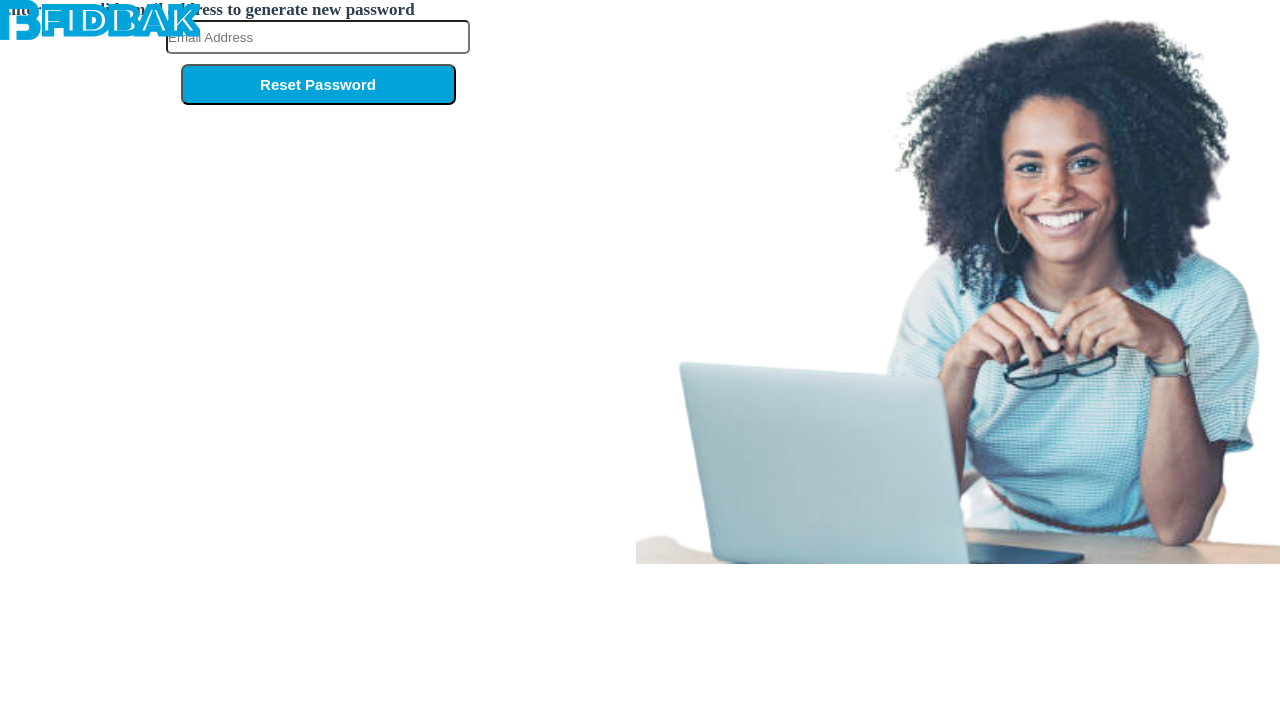
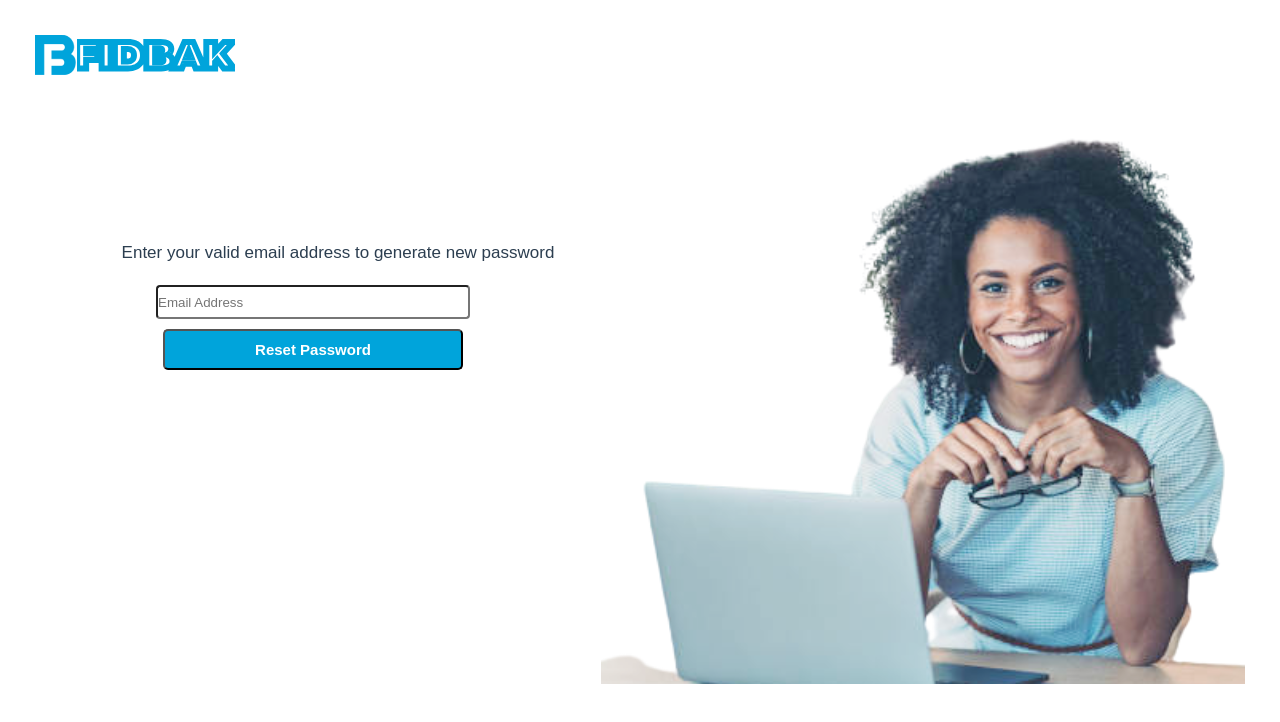
Before and after one commit to victorraji/bfree-fidbak-app, a Vue app: page /reset-password in a window 1280 px wide. Shown: the top 722 px of the page. Built offline with nearby package versions, Linux system fonts and the light colour scheme.

Commit message:
Fixed some changes on reset password

```diff
--- a/src/router/index.js
+++ b/src/router/index.js
@@ -1,6 +1,5 @@
 import Vue from 'vue'
 import VueRouter from 'vue-router'
-import Home from '../views/Home.vue'
 import ResetPassword from '../views/ResetPassword.vue'
 import LandingPage from '../views/LandingPage.vue'
 import Dashboard from '../views/Dashboard.vue'
@@ -11,7 +10,8 @@ const routes = [
   {
     path: '/',
     name: 'Home',
-    component: Home
+    component: LandingPage
+
   },
   {
     path: '/reset-password',
@@ -22,11 +22,6 @@ const routes = [
     path: '/Dashboard',
     name: 'Dashboard',
     component: Dashboard
-  },
-  {
-    path: '/LandingPage',
-    name: 'LandingPage',
-    component: LandingPage
   },
   {
     path: '/about',
--- a/src/views/LandingPage.vue
+++ b/src/views/LandingPage.vue
@@ -13,7 +13,7 @@
       </div>
     </div>
     <div class="body-image">
-      <!-- <img src="../assets/Frame 51.jpg" alt="A lady sitting behind a laptop"> -->
+      <img src="../assets/Frame 51.jpg" alt="A lady sitting behind a laptop">
     </div>
   </div>
 </template>
--- a/src/views/ResetPassword.vue
+++ b/src/views/ResetPassword.vue
@@ -6,11 +6,11 @@
     </div>
     <div class="body-content">
       <div class="reset-form">
-        <h3>Enter your valid email address to generate new password</h3>
+        <h3 class="frm-content">Enter your valid email address to generate new password</h3>
         <form>
-          <input type="email" required placeholder="Email Address" />
+          <input type="email" required placeholder="Email Address" font-awesome-icon :icon="['fas' ,'email']" />
         </form>
-        <button @click="reset()">Reset Password</button>
+         <button @click="reset()">Reset Password</button>
       </div>
       <div class="body-image">
         <img src="../assets/landingimage.svg" alt="landing-image" />
@@ -27,6 +27,7 @@ export default {
   methods: {
     reset () {
       console.log('password sent')
+      // this.$router.push('/')
     }
   }
 }
@@ -37,57 +38,67 @@ export default {
   margin: 0;
   padding: 0;
 }
-body {
-  position: relative;
+body{
+  width: 100%;
+  height: 100%;
 }
 .head-logo {
-  position: absolute;
-  top: 0;
-  left: 0;
   display: flex;
   justify-content: start;
+  margin: 20px;
+  padding: 15px;
 }
-.body-content {
+.body-content{
   display: grid;
   grid-template-columns: 1fr 1fr;
+  height: 80%;
+  width: 90%;
+  margin: 15px;
+  padding: 10px;
 }
-
-reset-form {
+.reset-form {
+  padding: 20px;
+  margin-top: 100px;
+}
+ .frm-content {
+   padding-left:20px;
+   margin-left: 30px;
   text-align: center;
-  padding: 150px;
-  width: 50%;
+  font-size: 17px;
+  font-weight: 300;
+  font-family: sans-serif;
+  line-height: 25px;
 }
-.reset-form h3 {
-  text-align: start;
-  font-size: 17px;
-  font-weight: bold;
-  font-family: poppins;
-} */
 .body-image {
   /* position: absolute; */
   /* top: 0;
   right: 0; */
-  width: 500px;
-  height: 450%;
-  max-height: 100px;
-  /* min-width: ; */
+   width: 200px;
+  height: 150px;
+   margin-bottom: 70px;
+   padding: 25px, 30px;
+   height: auto;
 }
 button {
   font-size: 15px;
   font-weight: bold;
-  width: 275px;
+  width: 300px;
   height: auto;
   margin: 10px;
   padding: 10px;
-  border-radius: 7px;
+  border-radius: 5px;
   background-color: #00a4db;
   color: #fff;
   text-align: center;
   outline: none;
+  box-shadow: 6px 6px 322px -79px rgba(0,0,0,0.65);
+-webkit-box-shadow: 6px 6px 322px -79px rgba(0,0,0,0.65);
+-moz-box-shadow: 6px 6px 322px -79px rgba(0,0,0,0.65);
 }
 input {
-  width: 300px;
+  width: 310px;
   height: 30px;
-  border-radius: 5px;
+  border-radius: 4px;
+  margin-top: 20px;
 }
 </style>
```
